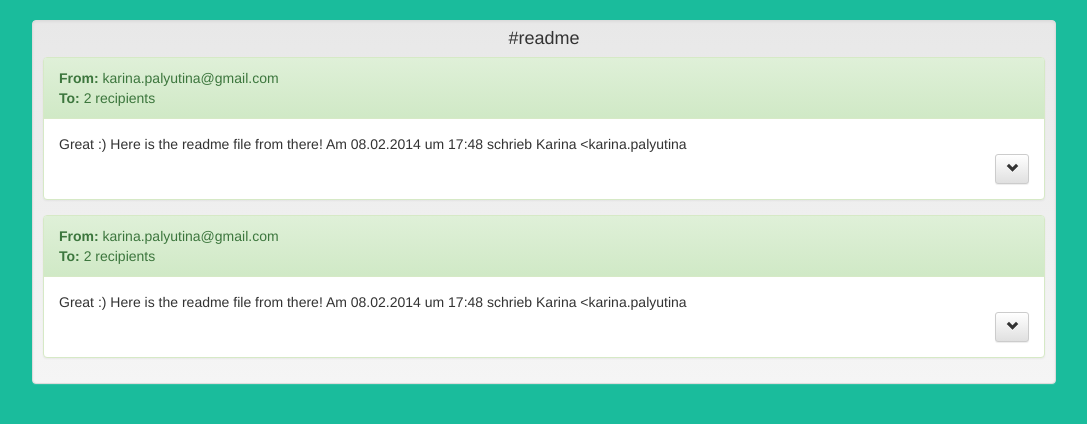
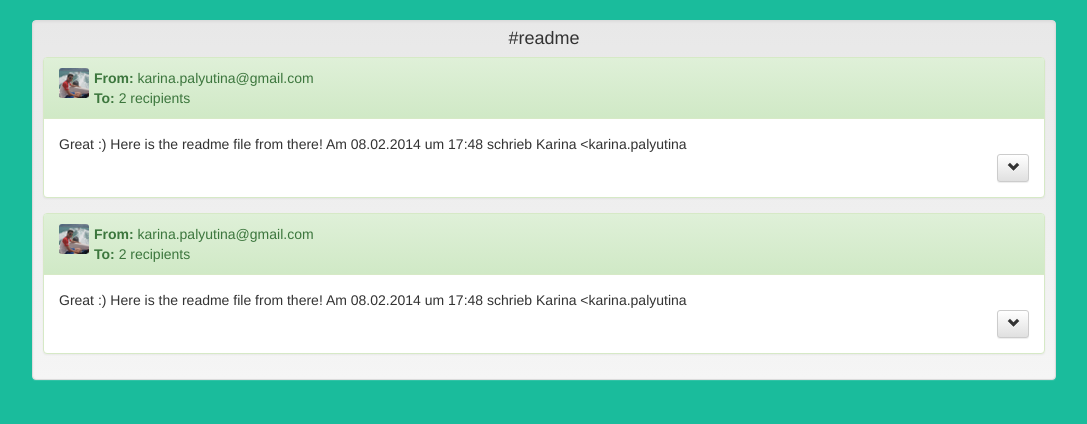
Before and after one commit to fmittelstaedt/hashtag-mail, a browser extension: page ui/single.html in a window 1280 px wide. Shown: the whole page, without its empty margins (96-1183 px from the left). Drawn offline with Linux system fonts and the light colour scheme.

Commit message:
app.js refactor

```diff
--- a/ui/css/hashtag.css
+++ b/ui/css/hashtag.css
@@ -40,10 +40,13 @@ body {
 }
 
 #avatar {
-  position:absolute;
-  bottom:0;
-  right:0;
   border-radius: 3px;
+  width: 30px;
+  float: left;
+}
+
+#contacts {
+  margin-left: 35px;
 }
 
 
@@ -85,4 +88,8 @@ body {
   padding-bottom: 10px;
   padding-left: 10px;
 }
+
+.btn-sm {
+  padding: 4px 9px;
+}
 /* Override END */
--- a/ui/js/app.js
+++ b/ui/js/app.js
@@ -1,13 +1,12 @@
 $(document).ready(function() {
-  window.addEventListener("update_content", function(evt) {
-    console.log("should update content with.");
-    console.log(evt.hashtags);//Do something with hashtags
-  }, false);
+  //window.addEventListener("update_content", function(evt) {
+  //  console.log("should update content with.");
+  //  console.log(evt.hashtags);//Do something with hashtags
+  //}, false);
 
   var wrapper = $(".list-wrapper");
 
   for (var i = 0; i < hashtags.length; i++) {
-
     if (hashtags.length==1) {
       var list = $('<div class="list list-single well">').wrap('</div>').appendTo(wrapper);
     }
@@ -22,12 +21,19 @@ $(document).ready(function() {
     for (var x = 0; x < hashtags[i].emails.length; x++) {
       var email = emails[x];
       var message = $('<div class="message panel panel-success">').wrap('</div>').appendTo(messages);
-      var panel_heading = $('<div class="panel-heading">').html("<b>From: </b>" + email.from.email + " </br><b>To: </b>" + email.to.length + puluralise(" recipient", email.to.length)).wrap('</div>').appendTo(message);
+      var panel_heading = $('<div class="panel-heading">').wrap('</div>').appendTo(message);
+
+      var avatar = $('<img id="avatar" src="30.png"></img>').appendTo(panel_heading)
+      var contacts = $('<div id="contacts"></div>').appendTo(panel_heading)
+      var to = $("<b>From: </b>" + email.from.email + " </br>").appendTo(contacts)
+      contacts.append("<b>To: </b>" + email.to.length + puluralise(" recipient", email.to.length))
+
       var panel_body = $('<div class="panel-body">').wrap('</div>').appendTo(message);
       var body1 = $('<div class="text">').text(email.body.substring(0,100)).wrap('</div>').appendTo(panel_body);
       var body2 = $('<div class="text" style="display: none;">').text(email.body).wrap('</div>').appendTo(panel_body);
-      var button = $('<button type="button" style="float:right;" class="btn btn-default btn-sm"><span class="glyphicon glyphicon-chevron-down"></span>').wrap('</button>').appendTo(panel_body);
 
+      var extras = $('<div class="list-extra">').wrap('</div>').appendTo(panel_body);
+      var button = $('<button type="button" style="float:right;" class="btn btn-default btn-sm"><span class="glyphicon glyphicon-chevron-down"></span>').wrap('</button>').appendTo(extras);
         button.bind("click", function(e) {
         	if ($(this).find("span").hasClass("glyphicon-chevron-down")) {
         	  $(this).find("span").removeClass('glyphicon-chevron-down');
@@ -36,10 +42,8 @@ $(document).ready(function() {
         	  $(this).find("span").removeClass('glyphicon-chevron-up');
         	  $(this).find("span").addClass('glyphicon-chevron-down');
         	}
-
 	        $(this).parent().find(".text").toggle();
       });
-
     }
   }
 
```
Lines whose indentation alone changed are shown as unchanged.
